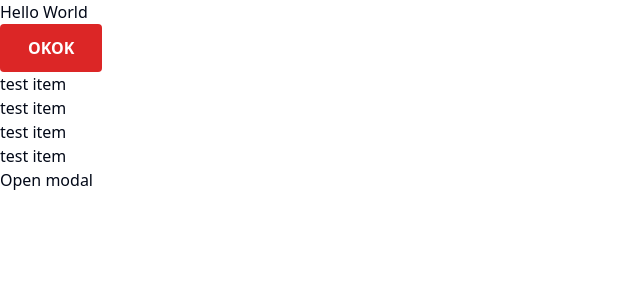
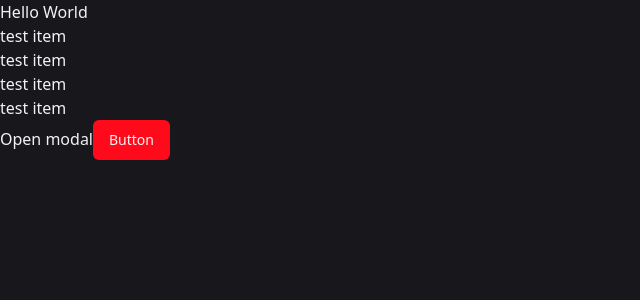
Before and after one commit to TobiasRoland123/next_level, a Next.js app: page / in a window 1280 px wide. Shown: the top 300 px of the page, without its empty margins (0-640 px from the left). Built offline with nearby package versions, Linux system fonts and the light colour scheme.

Commit message:
color changes

```diff
--- a/package.json
+++ b/package.json
@@ -14,6 +14,7 @@
     "@radix-ui/react-dialog": "^1.0.5",
     "@radix-ui/react-label": "^2.0.2",
     "@radix-ui/react-radio-group": "^1.1.3",
+    "@radix-ui/react-slot": "^1.0.2",
     "class-variance-authority": "^0.7.0",
     "clsx": "^2.0.0",
     "lucide-react": "^0.292.0",
--- /dev/null
+++ b/src/components/ui/button.tsx
@@ -0,0 +1,56 @@
+import * as React from "react"
+import { Slot } from "@radix-ui/react-slot"
+import { cva, type VariantProps } from "class-variance-authority"
+
+import { cn } from "@/lib/utils"
+
+const buttonVariants = cva(
+  "inline-flex items-center justify-center whitespace-nowrap rounded-md text-sm font-medium ring-offset-background transition-colors focus-visible:outline-none focus-visible:ring-2 focus-visible:ring-ring focus-visible:ring-offset-2 disabled:pointer-events-none disabled:opacity-50",
+  {
+    variants: {
+      variant: {
+        default: "bg-primary text-primary-foreground hover:bg-primary/90",
+        destructive:
+          "bg-destructive text-destructive-foreground hover:bg-destructive/90",
+        outline:
+          "border border-input bg-background hover:bg-accent hover:text-accent-foreground",
+        secondary:
+          "bg-secondary text-secondary-foreground hover:bg-secondary/80",
+        ghost: "hover:bg-accent hover:text-accent-foreground",
+        link: "text-primary underline-offset-4 hover:underline",
+      },
+      size: {
+        default: "h-10 px-4 py-2",
+        sm: "h-9 rounded-md px-3",
+        lg: "h-11 rounded-md px-8",
+        icon: "h-10 w-10",
+      },
+    },
+    defaultVariants: {
+      variant: "default",
+      size: "default",
+    },
+  }
+)
+
+export interface ButtonProps
+  extends React.ButtonHTMLAttributes<HTMLButtonElement>,
+    VariantProps<typeof buttonVariants> {
+  asChild?: boolean
+}
+
+const Button = React.forwardRef<HTMLButtonElement, ButtonProps>(
+  ({ className, variant, size, asChild = false, ...props }, ref) => {
+    const Comp = asChild ? Slot : "button"
+    return (
+      <Comp
+        className={cn(buttonVariants({ variant, size, className }))}
+        ref={ref}
+        {...props}
+      />
+    )
+  }
+)
+Button.displayName = "Button"
+
+export { Button, buttonVariants }
--- a/src/pages/index.tsx
+++ b/src/pages/index.tsx
@@ -1,16 +1,19 @@
-import { Button } from "@/components/Button/Button";
+// import { Button } from "@/components/Button/Button";
 import { List } from "@/components/List/List";
 import { Modal } from "@/components/Modal/Modal";
+import { Button } from "@/components/ui/button";
 
 export default function Home() {
   return (
     <>
       <h1>Hello World</h1>
-      <Button label="okok" />
+      {/* <Button label="okok" /> */}
 
       <List item="test item" />
 
       <Modal title="Open modal" />
+
+      <Button variant="default">Button</Button>
     </>
   );
 }
--- a/src/styles/globals.css
+++ b/src/styles/globals.css
@@ -4,65 +4,29 @@
 
 @layer base {
   :root {
-    --background: 0 0% 100%;
-    --foreground: 222.2 84% 4.9%;
+    --background: 255, 8%, 10%, 1;
 
-    --card: 0 0% 100%;
-    --card-foreground: 222.2 84% 4.9%;
+    --foreground: 0 0% 95%;
+    --card: 24 9.8% 10%;
+    --card-foreground: 0 0% 95%;
+    --popover: 0 0% 9%;
+    --popover-foreground: 0 0% 95%;
+    --primary: 356, 100%, 52%, 1;
+    --primary-foreground: 355.7 100% 97.3%;
+    --secondary: 0, 0%, 95%, 1;
+    --secondary-foreground: 0 0% 98%;
 
-    --popover: 0 0% 100%;
-    --popover-foreground: 222.2 84% 4.9%;
+    --muted: 0 0% 15%;
+    --muted-foreground: 240 5% 64.9%;
+    --accent: 12 6.5% 15.1%;
+    --accent-foreground: 0 0% 98%;
+    --destructive: 0 62.8% 30.6%;
 
-    --primary: 222.2 47.4% 11.2%;
-    --primary-foreground: 210 40% 98%;
-
-    --secondary: 210 40% 96.1%;
-    --secondary-foreground: 222.2 47.4% 11.2%;
-
-    --muted: 210 40% 96.1%;
-    --muted-foreground: 215.4 16.3% 46.9%;
-
-    --accent: 210 40% 96.1%;
-    --accent-foreground: 222.2 47.4% 11.2%;
-
-    --destructive: 0 84.2% 60.2%;
-    --destructive-foreground: 210 40% 98%;
-
-    --border: 214.3 31.8% 91.4%;
-    --input: 214.3 31.8% 91.4%;
-    --ring: 222.2 84% 4.9%;
-
+    --destructive-foreground: 0 85.7% 97.3%;
+    --border: 0, 0%, 95%, 1;
+    --input: 0, 0%, 95%, 1;
+    --ring: 356, 100%, 52%, 1;
     --radius: 0.5rem;
-  }
-
-  .dark {
-    --background: 222.2 84% 4.9%;
-    --foreground: 210 40% 98%;
-
-    --card: 222.2 84% 4.9%;
-    --card-foreground: 210 40% 98%;
-
-    --popover: 222.2 84% 4.9%;
-    --popover-foreground: 210 40% 98%;
-
-    --primary: 210 40% 98%;
-    --primary-foreground: 222.2 47.4% 11.2%;
-
-    --secondary: 217.2 32.6% 17.5%;
-    --secondary-foreground: 210 40% 98%;
-
-    --muted: 217.2 32.6% 17.5%;
-    --muted-foreground: 215 20.2% 65.1%;
-
-    --accent: 217.2 32.6% 17.5%;
-    --accent-foreground: 210 40% 98%;
-
-    --destructive: 0 62.8% 30.6%;
-    --destructive-foreground: 210 40% 98%;
-
-    --border: 217.2 32.6% 17.5%;
-    --input: 217.2 32.6% 17.5%;
-    --ring: 212.7 26.8% 83.9%;
   }
 }
 
```
Also changed, not shown: 1 other file (tests, documents, lock files or other folders).
